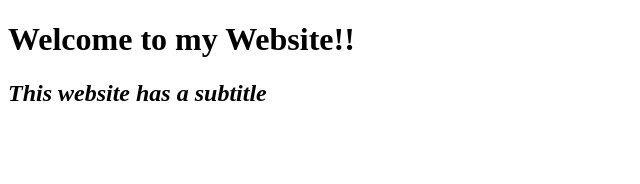
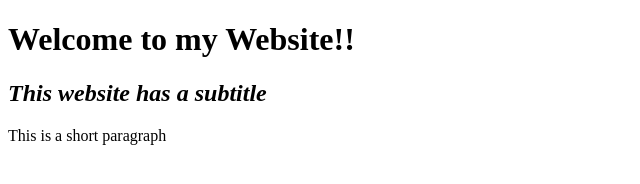
Before and after one commit to sabri916/My-Fantastic-Website, a plain HTML site: page index.html in a window 1280 px wide. Shown: the whole page, without its empty margins (0-640 px from the left). Drawn offline with Linux system fonts and the light colour scheme.

Commit message:
Added paragraph

```diff
--- a/index.html
+++ b/index.html
@@ -12,5 +12,8 @@
         <h2 style="font-style: italic">
             This website has a subtitle
         </h2>
+        <p>
+            This is a short paragraph
+        </p>
     </body>
 </html>
```
